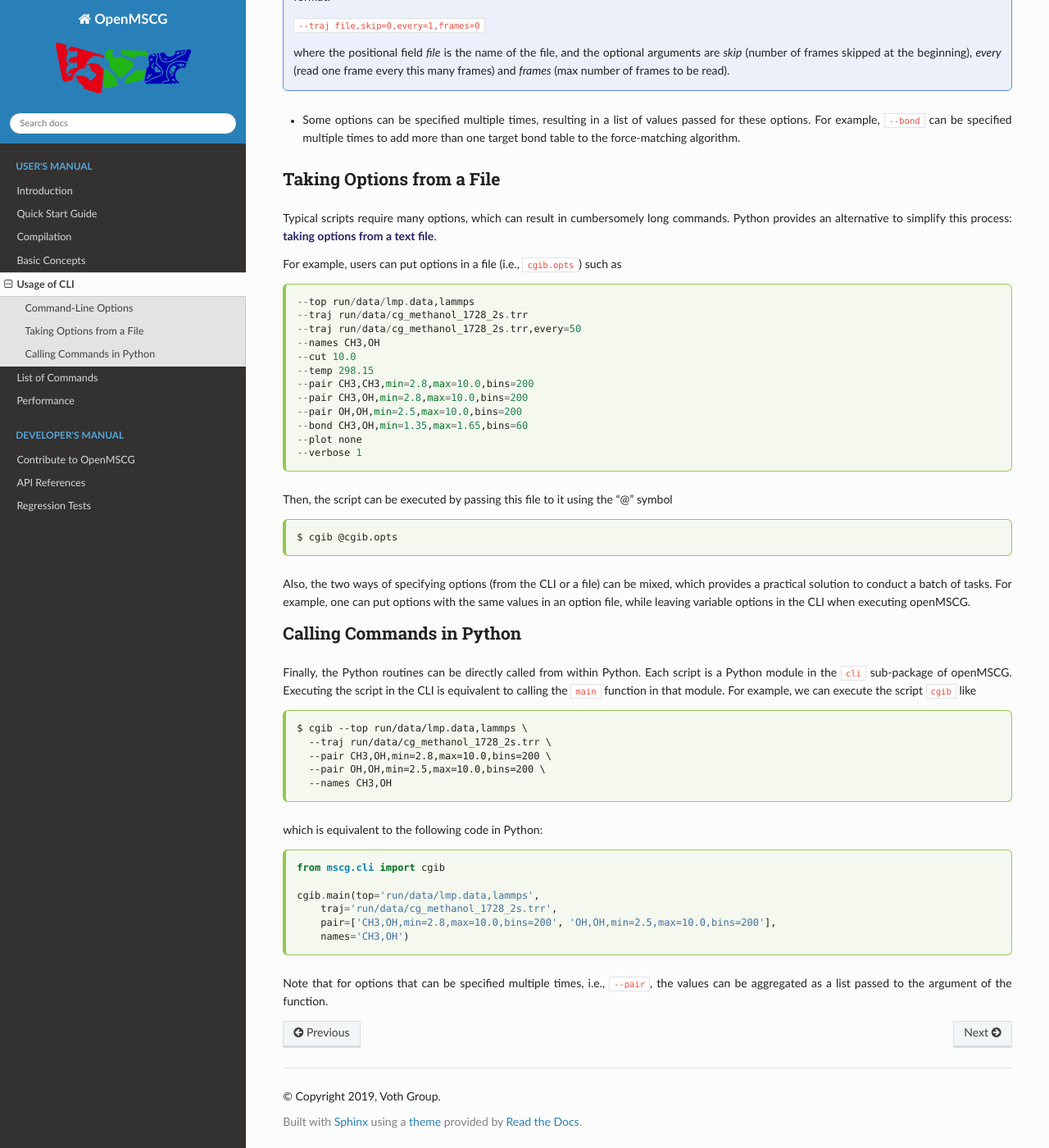
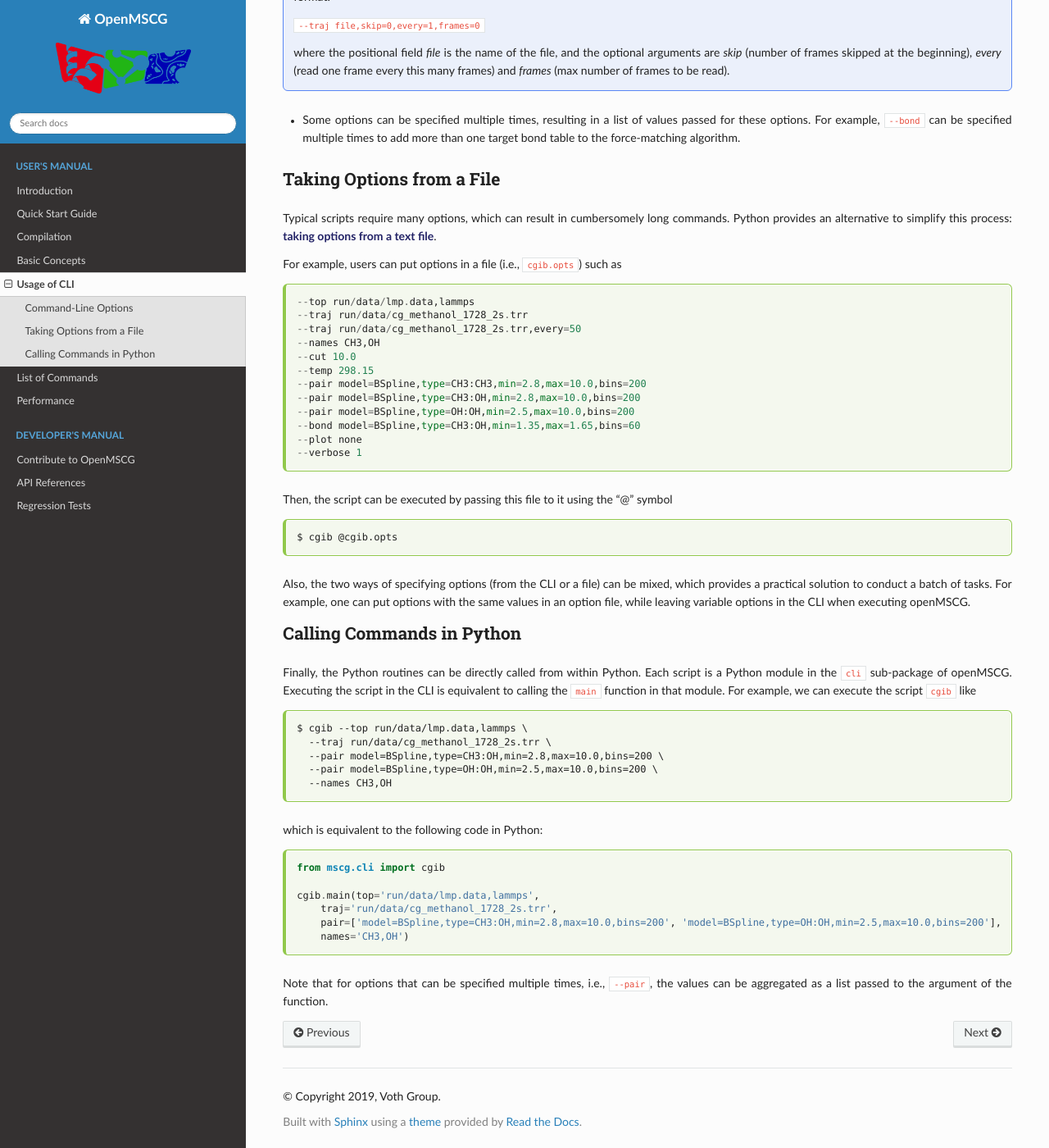
Before and after one commit to ksy141/openmscg, a Sphinx documentation site: the page built from docs/source/cli.rst, in a window 1280 px wide and 1400 px high, scrolled down 993 px. Shown: the whole window at 82% size. Built offline with Sphinx 7.4.7 and the Read the Docs theme 2.0.0, drawn with Linux system fonts in a browser that asks for light colours.

Commit message:
update doc papes for model definitions

```diff
--- a/docs/source/cli.rst
+++ b/docs/source/cli.rst
@@ -62,10 +62,10 @@ For example, users can put options in a file (i.e., ``cgib.opts``) such as ::
     --names CH3,OH
     --cut 10.0
     --temp 298.15
-    --pair CH3,CH3,min=2.8,max=10.0,bins=200
-    --pair CH3,OH,min=2.8,max=10.0,bins=200
-    --pair OH,OH,min=2.5,max=10.0,bins=200
-    --bond CH3,OH,min=1.35,max=1.65,bins=60
+    --pair model=BSpline,type=CH3:CH3,min=2.8,max=10.0,bins=200
+    --pair model=BSpline,type=CH3:OH,min=2.8,max=10.0,bins=200
+    --pair model=BSpline,type=OH:OH,min=2.5,max=10.0,bins=200
+    --bond model=BSpline,type=CH3:OH,min=1.35,max=1.65,bins=60
     --plot none
     --verbose 1
 
@@ -83,8 +83,8 @@ Finally, the Python routines can be directly called from within Python. Each scr
 
     $ cgib --top run/data/lmp.data,lammps \
       --traj run/data/cg_methanol_1728_2s.trr \
-      --pair CH3,OH,min=2.8,max=10.0,bins=200 \
-      --pair OH,OH,min=2.5,max=10.0,bins=200 \
+      --pair model=BSpline,type=CH3:OH,min=2.8,max=10.0,bins=200 \
+      --pair model=BSpline,type=OH:OH,min=2.5,max=10.0,bins=200 \
       --names CH3,OH
 
 which is equivalent to the following code in Python::
@@ -93,7 +93,7 @@ which is equivalent to the following code in Python::
 
     cgib.main(top='run/data/lmp.data,lammps',
         traj='run/data/cg_methanol_1728_2s.trr',
-        pair=['CH3,OH,min=2.8,max=10.0,bins=200', 'OH,OH,min=2.5,max=10.0,bins=200'],
+        pair=['model=BSpline,type=CH3:OH,min=2.8,max=10.0,bins=200', 'model=BSpline,type=OH:OH,min=2.5,max=10.0,bins=200'],
         names='CH3,OH')
 
 Note that for options that can be specified multiple times, i.e., ``--pair``, the values can be aggregated as a list passed to the argument of the function.
```
Also changed, not shown: docs/source/commands/cgfm.rst (+5 -5 lines).
